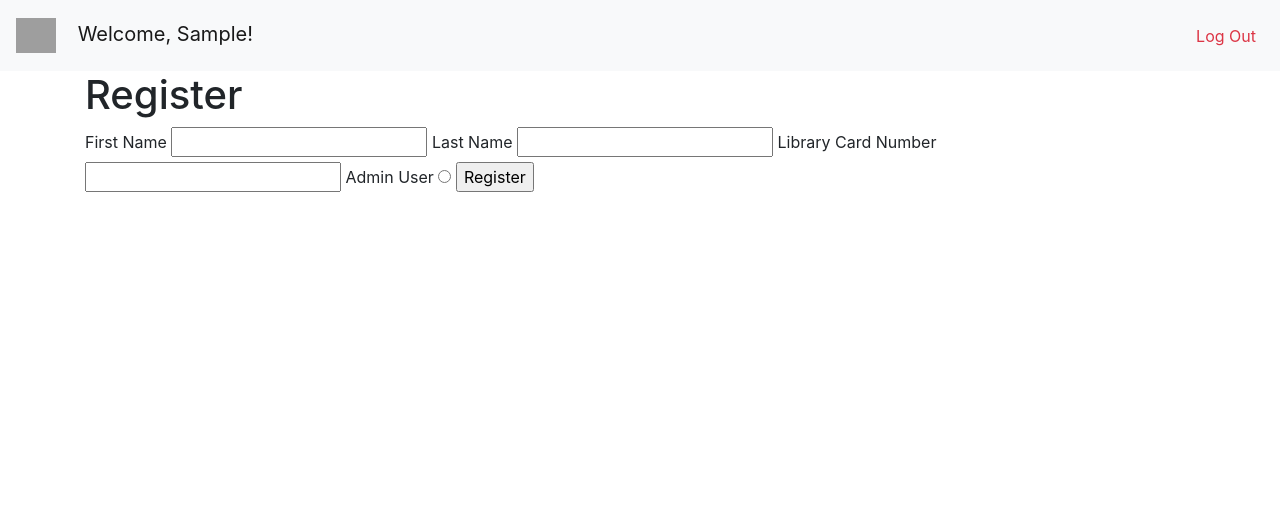
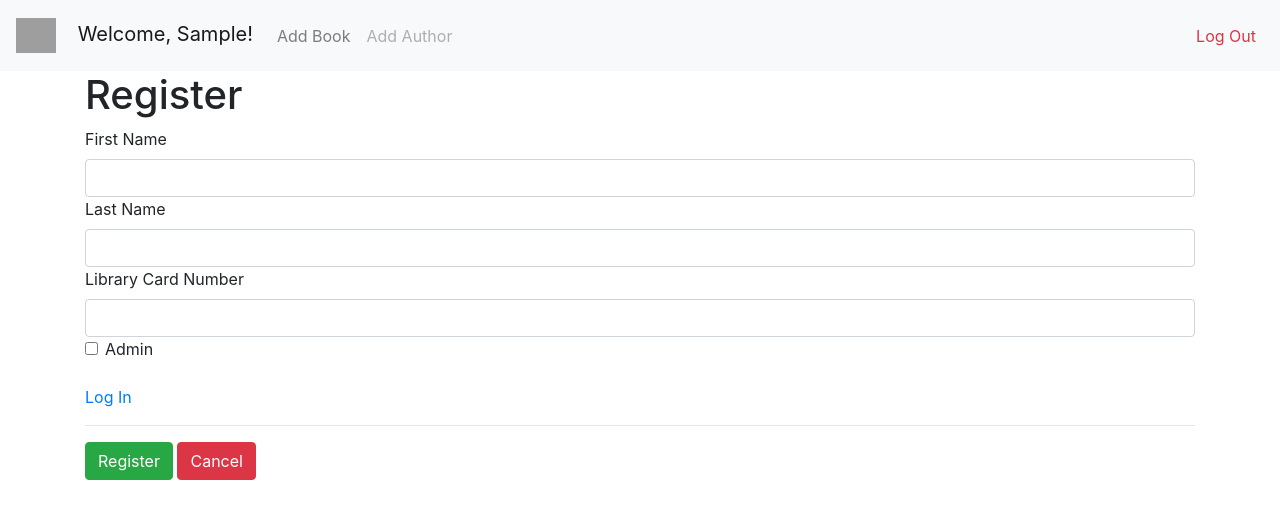
Before and after one commit to Ubiquitouskiwi/BOOKWRMS, a Flask app: template flaskr/templates/auth/register.html in a window 1280 px wide. Shown: the top 519 px of the page. Run offline with Flask 2, Linux system fonts and the light colour scheme; the template is opened without the code that fills it, so the values that code supplies are empty; the visitor is signed in with stand-in values (Sample User, id 1); data comes from the database, SQL or seed files in the repository; some libraries are stand-ins or nearby versions; grey boxes are pictures that could not be loaded.

Commit message:
- Added boostrap to remaining pages - Added control buttons to all forms - Cleaned up forms UI

```diff
--- a/flaskr/templates/auth/register.html
+++ b/flaskr/templates/auth/register.html
@@ -1,19 +1,28 @@
 {% extends 'base.html' %}
 
 {% block header %}
-    <h1>{% block title %}Register{% endblock %}</h1>
+<h1>{% block title %}Register{% endblock %}</h1>
 {% endblock %}
 
 {% block content %}
+
+<div class="mb-3">
     <form method="post">
-        <label for="first_name">First Name</label>
-        <input name="first_name" id="first_name" required>
-        <label for="last_name">Last Name</label>
-        <input name="last_name" id="last_name" required>
-        <label for="library_card_number">Library Card Number</label>
-        <input name="library_card_number" id="library_card_number" required>
-        <label for="is_admin">Admin User</label>
-        <input type="radio" name="is_admin" id="is_admin">
-        <input type="submit" value="Register">
+        <label class="form-label" for="first_name">First Name</label>
+        <input class="form-control" name="first_name" id="first_name" required>
+        <label class="form-label" for="last_name">Last Name</label>
+        <input class="form-control" name="last_name" id="last_name" required>
+        <label class="form-label" for="library_card_number">Library Card Number</label>
+        <input class="form-control" name="library_card_number" id="library_card_number" required>
+        <div class="form-check">
+            <input class="form-check-input" type="checkbox" name="is_admin" id="is_admin">
+            <label class="form-check-label" for="is_admin">Admin</label>
+        </div>
+        <br>
+        <a href="{{ url_for('auth.login') }}">Log In</a>
+        <hr>
+        <input class="btn btn-success" type="submit" value="Register">
+        <input class="btn btn-danger" type="button" onclick="window.location.href = '/'; return false;" value="Cancel">
     </form>
+</div>
 {% endblock %}
--- a/flaskr/templates/base.html
+++ b/flaskr/templates/base.html
@@ -9,18 +9,28 @@
     <nav class="navbar navbar-expand-sm navbar-light bg-light sticky-top" role="navigation" aria-current="page">
 
         <a class="navbar-brand" href="/">
-            {% if g.user %}
+
             <img class="navbar-brand" style="height:45px; width:40px;"
                 src="https://www.vhv.rs/dpng/d/468-4689561_library-clipart-bookworm-reading-log-clip-art-hd.png">
-                Welcome, {{ g.user['first_name'].capitalize() }}!
+                {% if g.user %}Welcome, {{ g.user['first_name'].capitalize() }}!{% else %} BOOKWORMS {% endif %}
             </img>
-            {% endif %}
+
         </a>
         <button class="navbar-toggler" type="button" data-bs-toggle="collapse" data-bs-target="#navigation"
             aria-controls="navigation" aria-expanded="false" aria-label="Toggle Navigation">
             <span class="navbar-toggler-icon"></span>
         </button>
         <div class="collapse navbar-collapse" id="navigation">
+            {% if g.user %}
+            <ul class="navbar-nav">
+                <li class="nav-item">
+                    <a class="nav-link" href="{{ url_for('home.add_book') }}">Add Book</a>
+                </li>
+                <li class="nav-item">
+                    <a class="nav-link disabled" href="{{ url_for('home.add_book') }}">Add Author</a>
+                </li>
+            </ul>
+            {% endif %}
             <ul class="navbar-nav ml-auto mb-2 mb-lg-0">
                 {% if g.user %}
                 <li class="nav-item"><a class="nav-link text-danger" href="{{ url_for('auth.logout') }}">Log Out</a>                </li>
--- a/flaskr/templates/home/add_book.html
+++ b/flaskr/templates/home/add_book.html
@@ -20,6 +20,8 @@
     </div>
     <div class="form-floating mb-3">
       <input class="btn btn-success" type="submit" value="Save">
+      <input type="button" class="btn btn-danger" onclick="window.history.go(-1); return false;" value="Cancel">
+      <input type="reset" class="btn btn-warning" href="/" value="Clear">
     </div>
   </form>
 
```
Also changed, not shown: flaskr/templates/auth/login.html (+11 -5 lines), flaskr/templates/home/edit_book.html (+15 -9 lines), flaskr/templates/home/index.html (+4 -9 lines).
